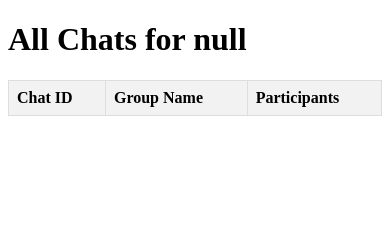
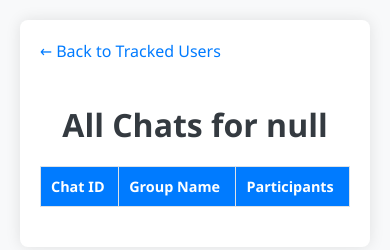
Before and after one commit to dkovacevic/ediscovery, a plain HTML site: page static/chats.html in a window 390 px wide. Drawn offline with Linux system fonts and the light colour scheme; no server answers.

Commit message:
WA style

```diff
--- a/static/chats.html
+++ b/static/chats.html
@@ -5,24 +5,87 @@
     <meta name="viewport" content="width=device-width, initial-scale=1.0">
     <title>All Chats</title>
     <style>
+        /* General body styling */
+        body {
+            font-family: 'Segoe UI', Tahoma, Geneva, Verdana, sans-serif;
+            background-color: #f8f9fa;
+            margin: 0;
+            padding: 20px;
+        }
+
+        /* Main heading */
+        h1 {
+            color: #343a40;
+            font-size: 2rem;
+            margin-bottom: 20px;
+            text-align: center;
+        }
+
+        /* Container for table and link */
+        .container {
+            max-width: 1000px;
+            margin: 0 auto;
+            background-color: #fff;
+            padding: 20px;
+            border-radius: 8px;
+            box-shadow: 0 0 15px rgba(0, 0, 0, 0.1);
+        }
+
+        /* Styling for the link back to the users page */
+        .back-link {
+            display: inline-block;
+            margin-bottom: 20px;
+            font-size: 1rem;
+            color: #007bff;
+            text-decoration: none;
+        }
+
+        .back-link:hover {
+            text-decoration: underline;
+        }
+
+        /* Table styles */
         table {
             width: 100%;
             border-collapse: collapse;
+            margin-bottom: 20px;
         }
 
         th, td {
-            border: 1px solid #ddd;
-            padding: 8px;
+            padding: 12px;
+            border: 1px solid #dee2e6;
             text-align: left;
         }
 
         th {
+            background-color: #007bff;
+            color: #fff;
+            font-weight: 600;
+        }
+
+        tr:nth-child(even) {
             background-color: #f2f2f2;
+        }
+
+        /* Mobile responsiveness */
+        @media (max-width: 768px) {
+            table {
+                font-size: 0.9rem;
+            }
+            th, td {
+                padding: 10px;
+            }
         }
     </style>
 </head>
 <body>
+
+<div class="container">
+    <!-- Link to go back to the user list -->
+    <a class="back-link" href="users.html">&larr; Back to Tracked Users</a>
+
     <h1>All Chats for <span id="name"></span></h1>
+
     <table id="chatsTable">
         <thead>
         <tr>
@@ -35,7 +98,9 @@
         <!-- Data will be populated here by JavaScript -->
         </tbody>
     </table>
+</div>
 
+<!-- External script for populating data -->
 <script src="scripts/chats.js"></script>
 </body>
 </html>
--- a/static/messages.html
+++ b/static/messages.html
@@ -6,31 +6,66 @@
     <title>WhatsApp Chat</title>
     <style>
         body {
-            font-family: Arial, sans-serif;
+            font-family: 'Segoe UI', Tahoma, Geneva, Verdana, sans-serif;
+            background-color: #e5ddd5;
             margin: 0;
             padding: 0;
-        }
-
-        #container {
             display: flex;
             flex-direction: column;
             min-height: 100vh;
         }
 
+        h1 {
+            background-color: #075e54;
+            color: white;
+            padding: 15px;
+            margin: 0;
+            text-align: center;
+        }
+
+        /* Container for chat and pagination */
+        #container {
+            flex-grow: 1;
+            display: flex;
+            flex-direction: column;
+        }
+
+        /* Chat container to hold messages */
         #chat-container {
             flex-grow: 1;
-            padding: 20px;
+            padding: 10px;
             overflow-y: auto;
+            background-color: #efeae2;
+            display: flex;
+            flex-direction: column-reverse; /* So the latest messages appear at the bottom */
         }
 
+        /* Chat message styling */
         .chat-message {
+            max-width: 70%;
+            margin-bottom: 10px;
             padding: 10px;
-            margin-bottom: 10px;
-            border-bottom: 1px solid #ddd;
+            border-radius: 10px;
+            line-height: 1.4;
+            position: relative;
+            background-color: #fff;
+            box-shadow: 0 1px 3px rgba(0,0,0,0.12), 0 1px 2px rgba(0,0,0,0.24);
+        }
+
+        /* Styling for messages sent by the user */
+        .sent {
+            align-self: flex-end;
+            background-color: #dcf8c6;
+        }
+
+        /* Styling for messages received */
+        .received {
+            align-self: flex-start;
         }
 
         .chat-message .sender {
             font-weight: bold;
+            margin-bottom: 5px;
         }
 
         .chat-message .text {
@@ -38,18 +73,34 @@
         }
 
         .chat-message .date {
-            font-size: 0.8em;
+            font-size: 0.75em;
             color: #666;
+            position: absolute;
+            right: 10px;
+            bottom: 5px;
         }
 
+        /* Pagination controls */
         #pagination {
-            padding: 20px;
+            padding: 10px;
             text-align: center;
-            background-color: #f0f0f0;
+            background-color: #fff;
+            border-top: 1px solid #ddd;
         }
 
         #pagination button {
             margin: 0 5px;
+            padding: 8px 16px;
+            border: none;
+            background-color: #075e54;
+            color: white;
+            border-radius: 4px;
+            cursor: pointer;
+        }
+
+        #pagination button:disabled {
+            background-color: #ccc;
+            cursor: not-allowed;
         }
 
         #page-info {
@@ -57,22 +108,42 @@
             font-weight: bold;
         }
 
-        /* Styling for the back link */
+        /* Back link styling */
         #back-link {
-            margin: 20px;
+            margin: 15px;
+            text-align: center;
+        }
+
+        #back-link a {
+            color: #007bff;
+            text-decoration: none;
+        }
+
+        #back-link a:hover {
+            text-decoration: underline;
+        }
+
+        /* Mobile responsiveness */
+        @media (max-width: 768px) {
+            .chat-message {
+                max-width: 90%;
+                font-size: 0.9rem;
+            }
         }
     </style>
 </head>
 <body>
 
+<!-- Header -->
+<h1>WhatsApp Chat</h1>
+
+<!-- Back link to the chats page -->
+<div id="back-link">
+    <a href="chats.html">← Back to Chats</a>
+</div>
+
+<!-- Main container for chat messages and pagination -->
 <div id="container">
-    <h1>WhatsApp Chat</h1>
-
-    <!-- Back link to the users page -->
-    <div id="back-link">
-        <a href="users.html">← Back to Users</a>
-    </div>
-
     <!-- Chat messages container -->
     <div id="chat-container">
         <div id="chat-messages">
@@ -88,6 +159,6 @@
     </div>
 </div>
 
-<script src="scripts/messages.js"></script> <!-- Include external JavaScript file -->
+<script src="scripts/messages.js"></script> <!-- External JavaScript to handle chat data -->
 </body>
 </html>
```
Also changed, not shown: static/users.html (+86 -16 lines). Lines whose indentation alone changed are shown as unchanged.
